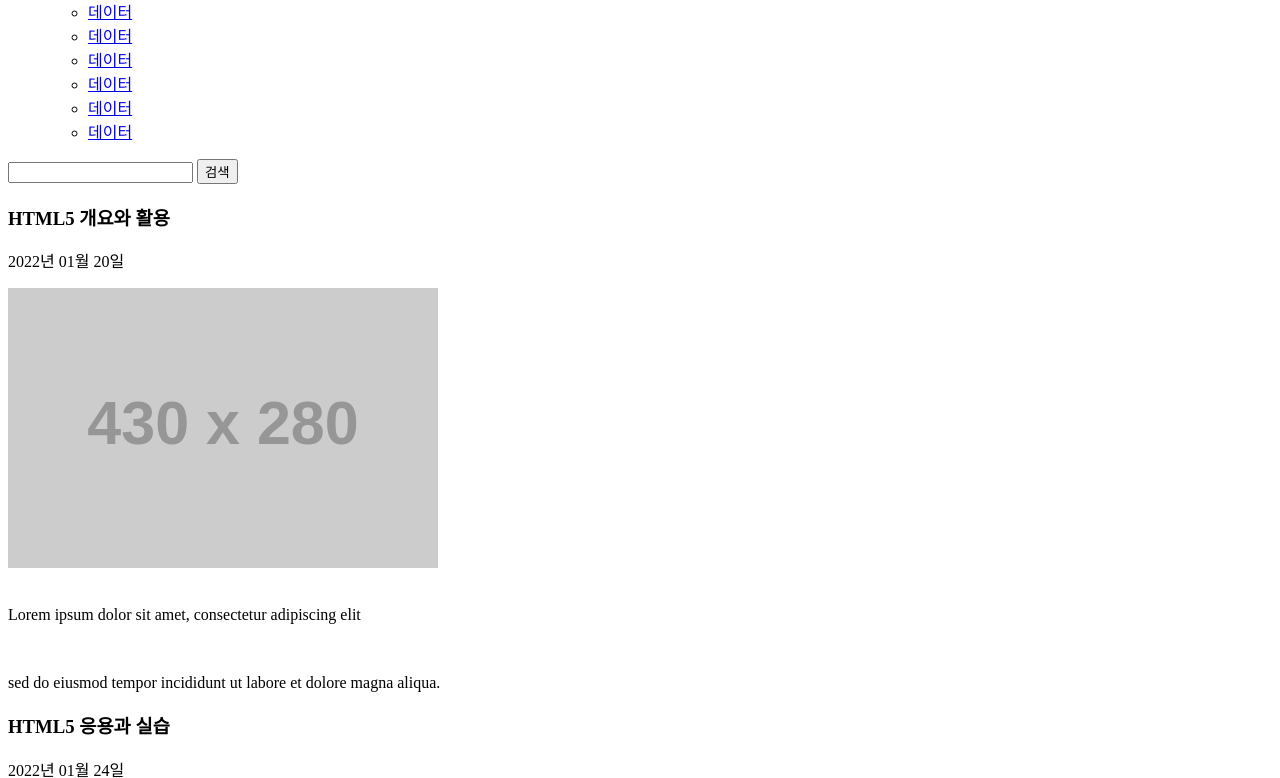
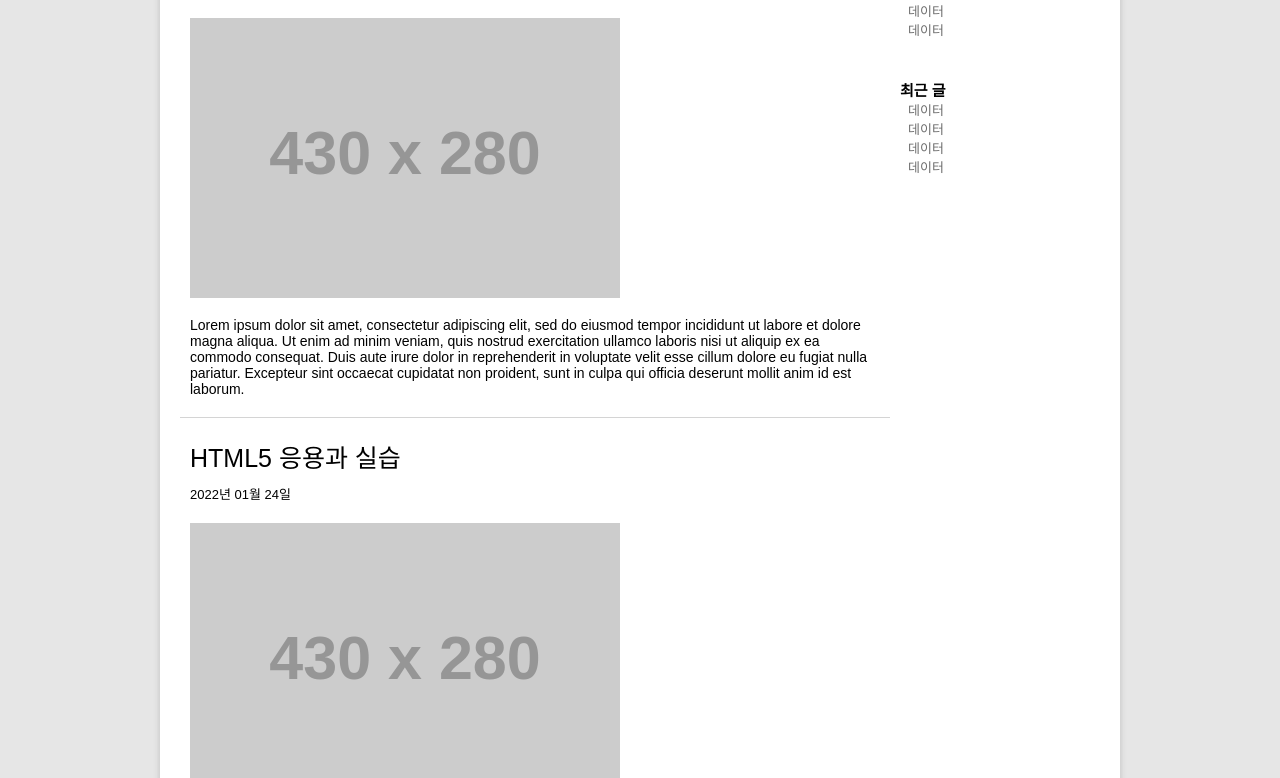
Before and after one commit to rootsong8774/WebProgramming, a plain HTML site: page HTML.html in a window 1280 px wide. Shown: the part 334-1112 px from the top of the page. Drawn offline with Linux system fonts and the light colour scheme; placeholder pictures from the web are drawn by us.

Commit message:
added problemset for CSS3

```diff
--- a/HTML.html
+++ b/HTML.html
@@ -2,10 +2,11 @@
 <!DOCTYPE html>
 <html lang="en">
   <head>
-    <meta charset="UTF-8">
-    <meta http-equiv="X-UA-Compatible" content="IE=edge">
-    <meta name="viewport" content="width=device-width, initial-scale=1.0">
+    <meta charset="UTF-8" />
+    <meta http-equiv="X-UA-Compatible" content="IE=edge" />
+    <meta name="viewport" content="width=device-width, initial-scale=1.0" />
     <title>HTML Basic Page</title>
+    <link rel="stylesheet" href="html.css" />
   </head>
   <body>
     <div id="page-wrapper">
@@ -50,8 +51,8 @@
         <div class="pull-right">
           <div class="search-bar">
             <form>
-                        <input type="text" class="input-search">
-                        <input type="submit" value="검색" class="input-search-submit">
+              <input type="text" class="input-search" />
+              <input type="submit" value="검색" class="input-search-submit" />
             </form>
           </div>
         </div>
@@ -64,12 +65,18 @@
               <p class="article-date">2022년 01월 20일</p>
             </div>
             <div class="article-body">
-                        <img src="https://placehold.it/430x280">
-                        <br>
-                        <br>
-                        <p>Lorem ipsum dolor sit amet, consectetur adipiscing elit</p>
-                        <br>
-                        <p>sed do eiusmod tempor incididunt ut labore et dolore magna aliqua.</p>
+              <img src="https://placehold.it/430x280" />
+              <br />
+              <br />
+              <p>
+                Lorem ipsum dolor sit amet, consectetur adipiscing elit, sed do
+                eiusmod tempor incididunt ut labore et dolore magna aliqua. Ut
+                enim ad minim veniam, quis nostrud exercitation ullamco laboris
+                nisi ut aliquip ex ea commodo consequat. Duis aute irure dolor
+                in reprehenderit in voluptate velit esse cillum dolore eu fugiat
+                nulla pariatur. Excepteur sint occaecat cupidatat non proident,
+                sunt in culpa qui officia deserunt mollit anim id est laborum.
+              </p>
             </div>
           </article>
           <article>
@@ -78,12 +85,26 @@
               <p class="article-date">2022년 01월 24일</p>
             </div>
             <div class="article-body">
-                        <img src="https://placehold.it/430x280">
-                        <br>
-                        <br>
-                        <p>Lorem ipsum dolor sit amet, consectetur adipiscing elit</p>
-                        <br>
-                        <p>sed do eiusmod tempor incididunt ut labore et dolore magna aliqua.</p>
+              <img src="https://placehold.it/430x280" />
+              <br />
+              <br />
+              <p>
+                Sed ut perspiciatis unde omnis iste natus error sit voluptatem
+                accusantium doloremque laudantium, totam rem aperiam, eaque ipsa
+                quae ab illo inventore veritatis et quasi architecto beatae
+                vitae dicta sunt explicabo. Nemo enim ipsam voluptatem quia
+                voluptas sit aspernatur aut odit aut fugit, sed quia
+                consequuntur magni dolores eos qui ratione voluptatem sequi
+                nesciunt. Neque porro quisquam est, qui dolorem ipsum quia dolor
+                sit amet, consectetur, adipisci velit, sed quia non numquam eius
+                modi tempora incidunt ut labore et dolore magnam aliquam quaerat
+                voluptatem. Ut enim ad minima veniam, quis nostrum
+                exercitationem ullam corporis suscipit laboriosam, nisi ut
+                aliquid ex ea commodi consequatur? Quis autem vel eum iure
+                reprehenderit qui in ea voluptate velit esse quam nihil
+                molestiae consequatur, vel illum qui dolorem eum fugiat quo
+                voluptas nulla pariatur?
+              </p>
             </div>
           </article>
         </section>
--- /dev/null
+++ b/html.css
@@ -0,0 +1,178 @@
+ /* 1. Initialize */
+* {
+    margin: 0;
+    padding: 0;
+    font-family: '맑은 고딕', 'Malgun Gothic', Gothic, sans-serif;
+
+}
+
+a {
+    text-decoration: none;
+}
+ li {
+    list-style: none;
+}
+
+/* 2. Organize the pages */
+body {
+    width: 960px;
+    margin: 0 auto;
+    background-color: #E6E6E6;
+}
+
+#page-wrapper {
+    background-color: white;
+    margin: 40px 0;
+    padding: 10px 20px;
+    border-radius: 5px;
+    box-shadow: 0 2px 6px rgba(100, 100, 100, 0.3);
+}
+
+/*  3. Organize the header */
+#main-header {
+    padding: 40px 50px;
+}
+
+.master-title {
+    font-size: 30px;
+    color: #181818;
+}
+.master-description {
+    font-size: 15px;
+    font-weight: 500;
+    color: #383838;
+}
+/* 4. Make navigation and fall-down menu */
+#main-navigator {
+    border-top: 1px solid #c8c8c8c8;
+    border-bottom: 1px solid #c8c8c8c8;
+    margin-bottom: 20px;
+    height: 40px;
+}
+.outer-menu-item {
+    float: left;
+    position: relative;
+}
+.outer-menu-item:hover {
+    background: black;
+    color: white;
+}
+
+.menu-title {
+    display: block;
+    height: 30px; line-height: 30px;
+    text-align: center;
+    padding: 5px 20px;
+}
+
+.inner-menu {
+    display: none;
+    position: absolute;
+    top: 40px; left: 0;
+    width: 100%;
+    background: white;
+    box-shadow: 0 2px 6px rgba(5, 5, 5, 0.9);
+    z-index: 1000;
+    text-align: center;
+}
+.inner-menu-item > a {
+    display: block;
+    padding: 5px;
+    color: black;
+
+}
+.inner-menu-item:hover {
+    background: black;
+    color: white;
+}
+
+/* 5. Add search form */
+.search-bar {
+    float: right;
+    height: 26px;
+    padding: 7px;
+}
+
+.input-search {
+    display: block;
+    float: left;
+    background-color: #FFFFFF;
+    border: 1px solid #CCCCCC;
+    border-radius: 15px 0 0 15px;
+    box-shadow: inset 0 1px 1px rgba(0, 0, 0, 0.05);
+    width: 120px;
+    height: 24px;
+    padding: 0 0 0 10px;
+    font-size: 12px;
+    color: #555555;
+}
+
+.input-search:focus {
+    border-color: rgba(82, 168, 236, 0.8);
+    outline: 0;
+    box-shadow: inset 0 1px 1px rgba(0, 0, 0, 0.05);
+}
+
+.input-search-submit {
+    display: block;
+    float: left;
+    width: 50px;
+    height: 26px;
+    border-radius: 0 15px 15px 0;
+    border: 1px solid #CCCCCC;
+    margin-left: -1px;
+    vertical-align: top;
+    display: inline-block;
+}
+
+/*  6. Add body (Center part) */
+/* width of body tag: 960px */
+/*  width of #page-wrapper due to padding: 920px */
+#content {
+    overflow: hidden;
+}
+#main-section {
+    float: left;
+    width: 710px;
+}
+#main-aside {
+    float: right;
+    width: 200px;
+}
+
+/*  6. Add body (Upper part) */
+article {
+    padding: 0 10px 20px 10px;
+    border-bottom: 1px solid #c8c8c8c8;
+}
+.article-header {
+    padding: 20px 0;
+}
+.article-title {
+    font-size: 25px;
+    font-weight: 500;
+    padding-bottom: 10px;
+}
+
+.article-date {
+    font-size: 13px;
+}
+
+.article-body {
+    font-size: 14px;
+}
+
+/* 6. Add body (Side menu) */
+.aside-list {
+    padding: 10px 0 30px 0;
+}
+.aside-list > h3 {
+    font-size: 15px;
+    font-weight: 600;
+}
+
+.aside-list li a {
+    margin-left: 8px;
+    font-size: 13px;
+    color: #6C6C6C;
+}
```
Lines whose indentation alone changed are shown as unchanged.
